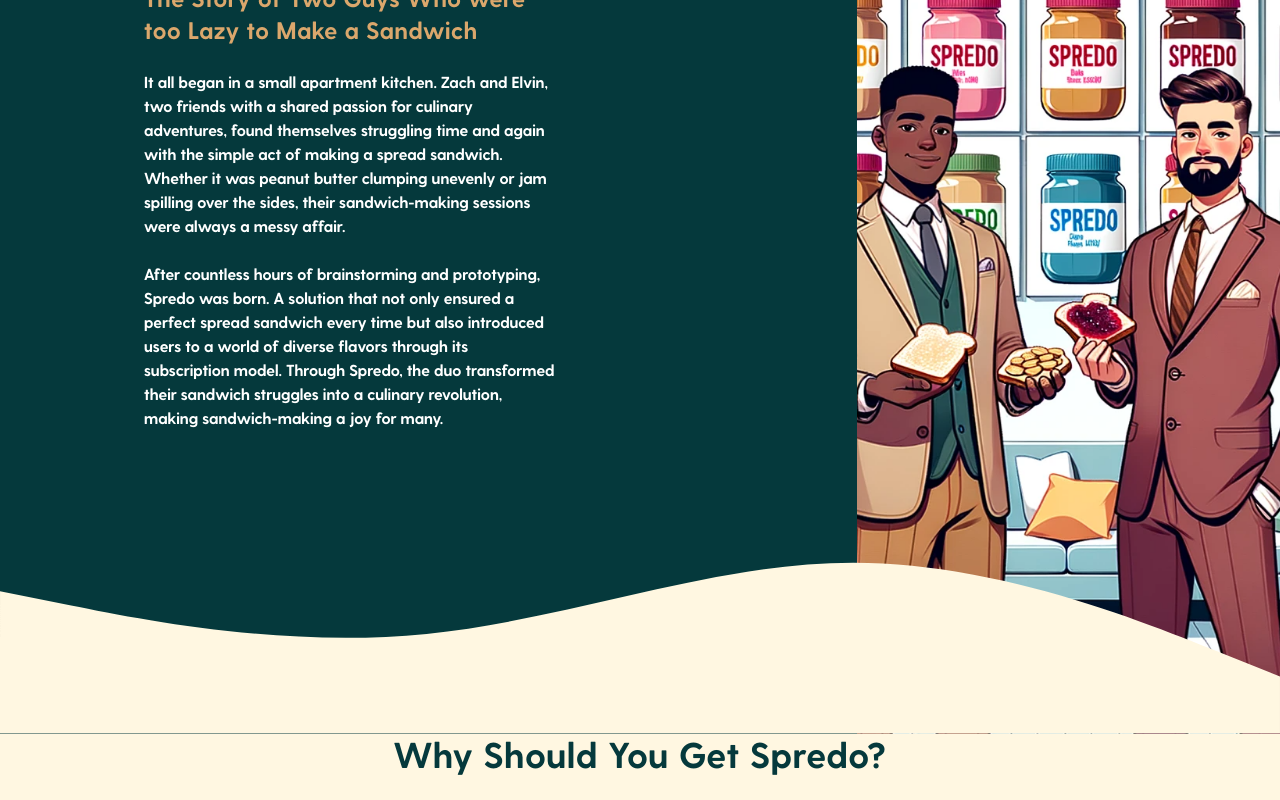
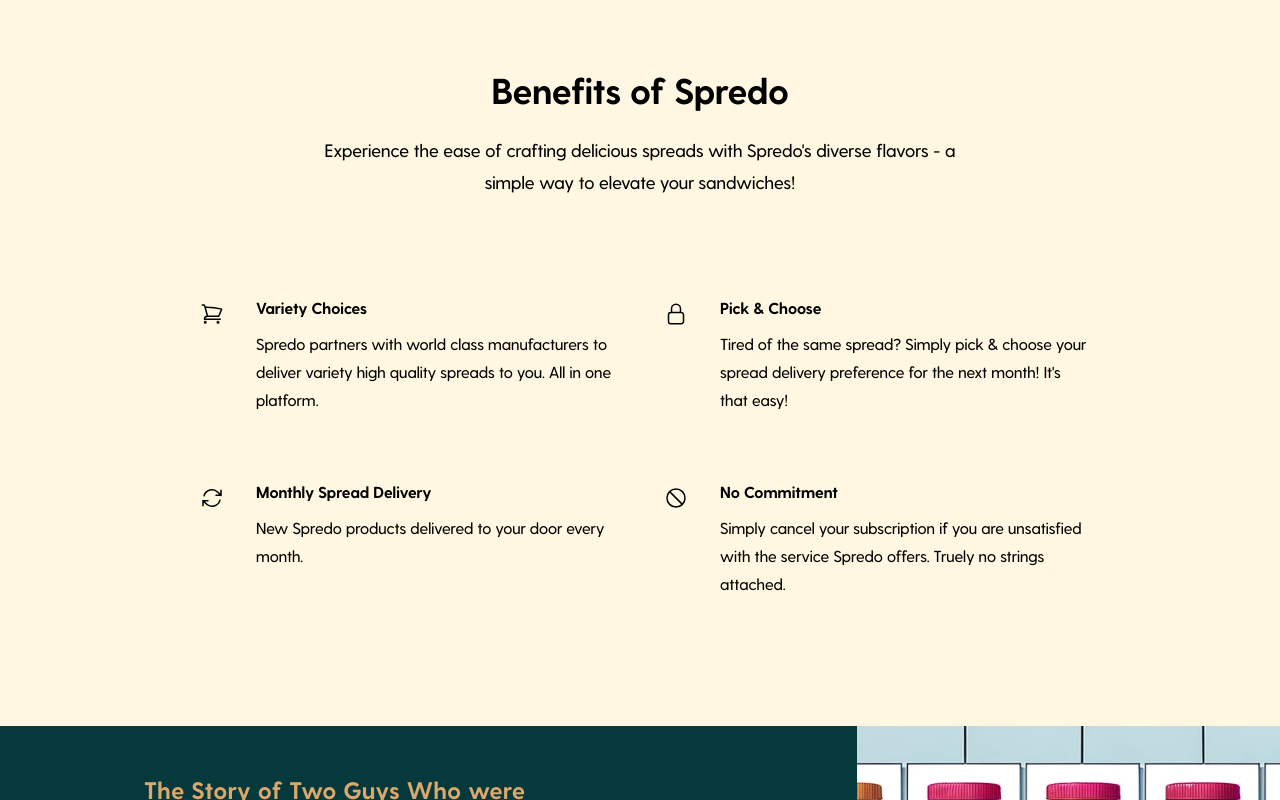
Before and after one commit to jafarlie/spredo, a Next.js app in the folder spredo/: page / in a window 1280 px wide. Shown: the part 1460-2260 px from the top of the page. Built offline with nearby package versions, Linux system fonts and the light colour scheme.

Commit message:
Benefits of Spredo

```diff
--- a/spredo/src/app/page.tsx
+++ b/spredo/src/app/page.tsx
@@ -7,6 +7,13 @@
 import React from "react";
 import "../app/landingPage.css";
 import Link from "next/link";
+import {
+  CloudArrowUpIcon,
+  LockClosedIcon,
+  ArrowPathIcon,
+  ShoppingCartIcon,
+  NoSymbolIcon,
+} from "@heroicons/react/24/outline";
 
 const contentStyle: React.CSSProperties = {
   height: "300px",
@@ -35,6 +42,32 @@
     position: "CEO, SimpliDesign",
     review:
       "Rarely do you come across something that exceeds your expectations right out of the box. This does that and then some. Highly recommend!",
+  },
+];
+
+const features = [
+  {
+    name: "Variety Choices",
+    description:
+      "Spredo partners with world class manufacturers to deliver variety high quality spreads to you. All in one platform.",
+    icon: ShoppingCartIcon,
+  },
+  {
+    name: "Pick & Choose",
+    description:
+      "Tired of the same spread? Simply pick & choose your spread delivery preference for the next month! It's that easy!",
+    icon: LockClosedIcon,
+  },
+  {
+    name: "Monthly Spread Delivery",
+    description: "New Spredo products delivered to your door every month.",
+    icon: ArrowPathIcon,
+  },
+  {
+    name: "No Commitment",
+    description:
+      "Simply cancel your subscription if you are unsatisfied with the service Spredo offers. Truely no strings attached.",
+    icon: NoSymbolIcon,
   },
 ];
 
@@ -139,6 +172,42 @@
           </div>
         </div>
       </section>
+      <section>
+        <div className="bg-white py-24 sm:py-32">
+          <div className="mx-auto max-w-7xl px-6 lg:px-8">
+            <div className="mx-auto max-w-2xl text-center">
+              <p className="mt-2 text-4xl font-bold tracking-normal text-gray-900 sm:text-4xl">
+                Benefits of Spredo
+              </p>
+              <p className="mt-6 text-lg leading-8 text-gray-600">
+                Experience the ease of crafting delicious spreads with{" "}
+                {`Spredo's `}
+                diverse flavors - a simple way to elevate your sandwiches!
+              </p>
+            </div>
+            <div className="mx-auto mt-16 max-w-2xl sm:mt-20 lg:mt-24 lg:max-w-4xl">
+              <dl className="grid max-w-xl grid-cols-1 gap-x-8 gap-y-10 lg:max-w-none lg:grid-cols-2 lg:gap-y-16">
+                {features.map((feature) => (
+                  <div key={feature.name} className="relative pl-16">
+                    <dt className="text-base font-semibold leading-7 text-gray-900">
+                      <div className="absolute left-0 top-0 flex h-10 w-10 items-center justify-center rounded-lg bg-indigo-600">
+                        <feature.icon
+                          className="h-6 w-6 text-white"
+                          aria-hidden="true"
+                        />
+                      </div>
+                      {feature.name}
+                    </dt>
+                    <dd className="mt-2 text-base leading-7 text-gray-600">
+                      {feature.description}
+                    </dd>
+                  </div>
+                ))}
+              </dl>
+            </div>
+          </div>
+        </div>
+      </section>
       <section id="about" className="bg-bread">
         <div className="bg-midnightGreen aboutUs relative mx-auto">
           <div className="h-screen w-full flex">
@@ -206,7 +275,7 @@
                 className="text-4xl mb-4 font-extrabold tracking-wide"
                 style={{ color: "#05393c" }}
               >
-                Why Should You Get Spredo?
+                Customer Testimonials
               </h1>
               <div className="rounded-tl-3xl rounded-br-3xl carouselParentContainer">
                 <Carousel style={{ color: "white" }}>
```
